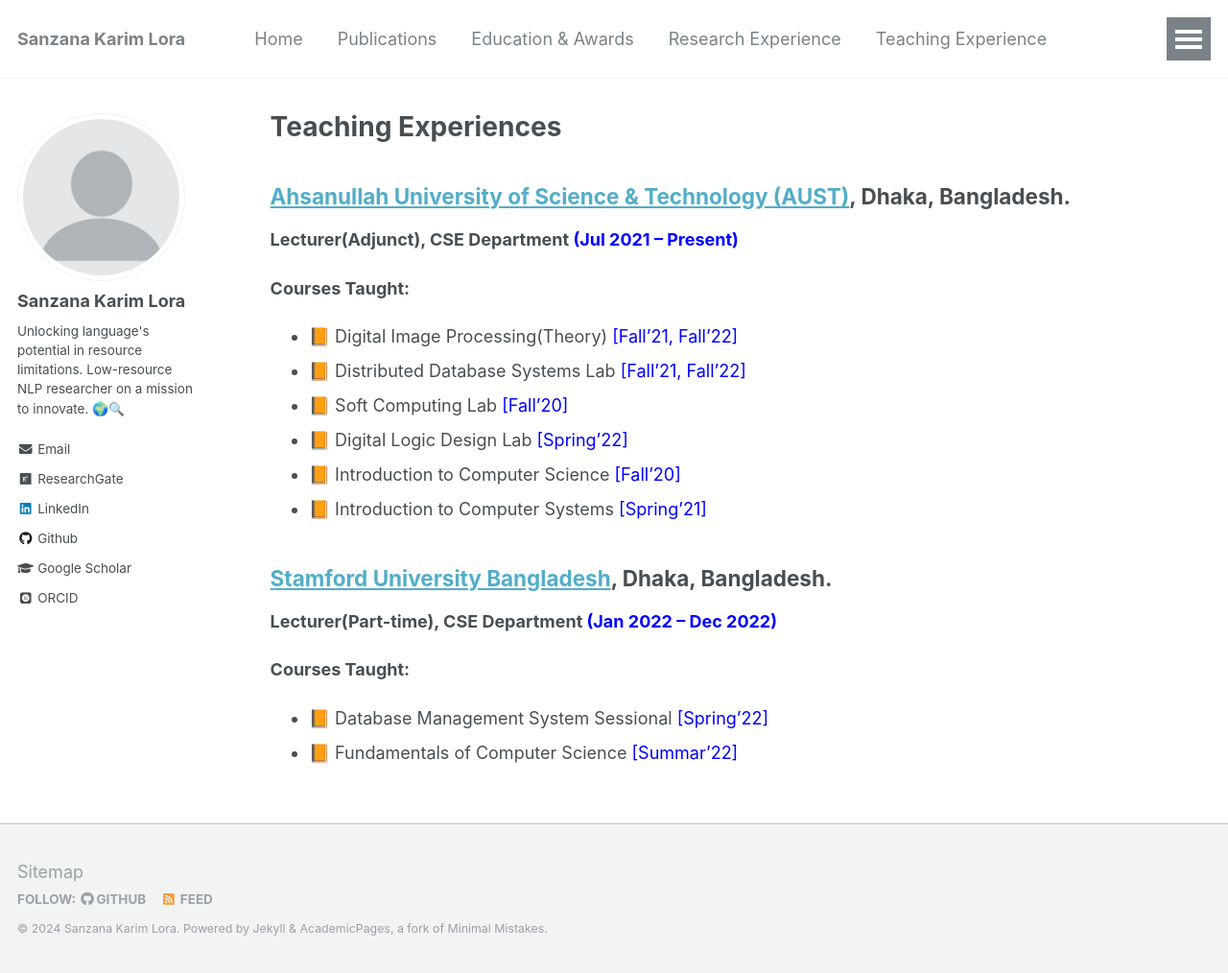
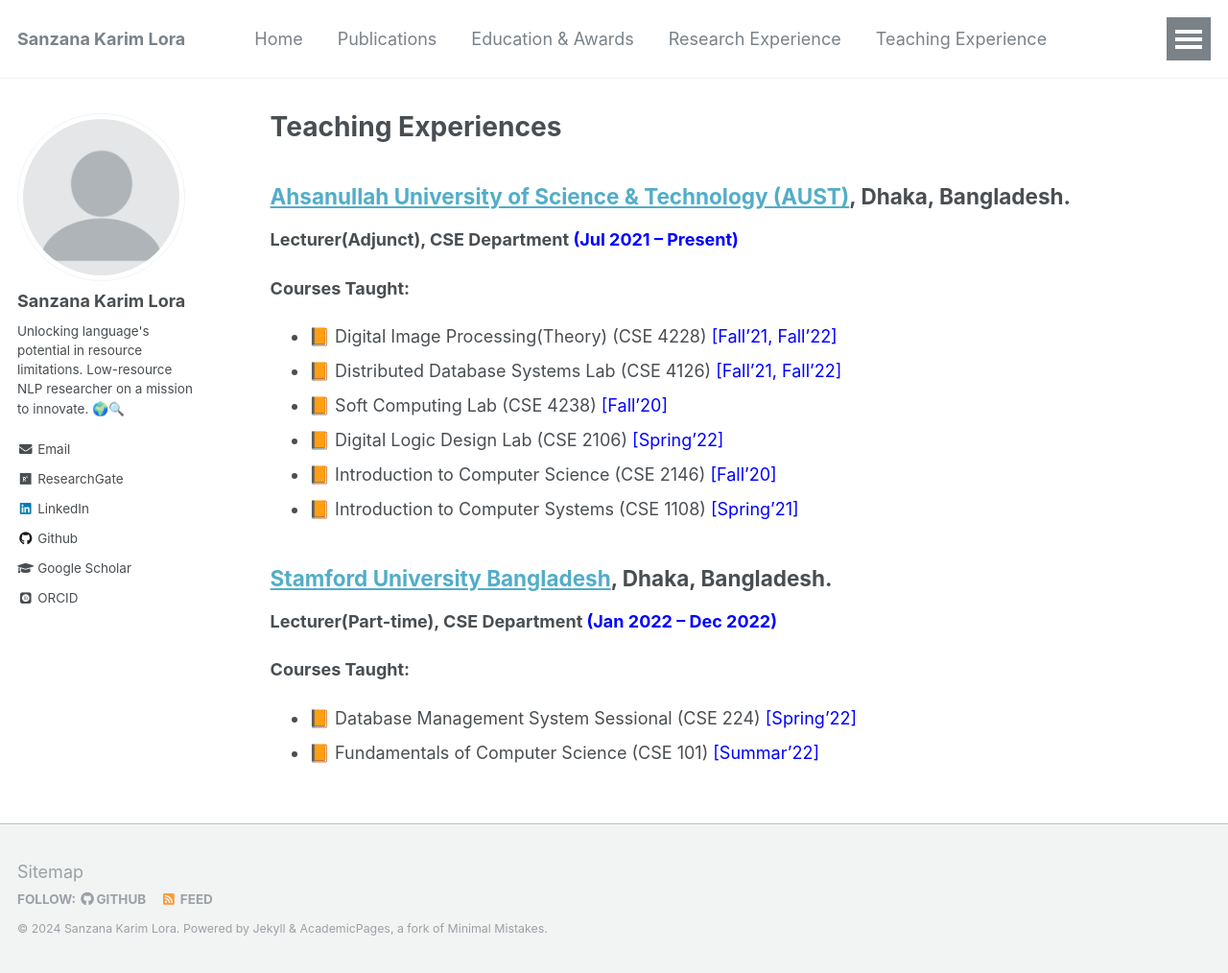
Before and after one commit to sanzanalora/sanzanalora.github.io, a Jekyll site: the page built from _pages/teaching_experiences.md, in a window 1280 px wide and 1014 px high. Shown: the whole window at 96% size. Built offline with Jekyll 4.4.1, drawn with Linux system fonts in a browser that asks for light colours; some web fonts are replaced.

Commit message:
Update teaching_experiences.md

```diff
--- a/_pages/teaching_experiences.md
+++ b/_pages/teaching_experiences.md
@@ -10,16 +10,16 @@ author_profile: true
 
 
 **Courses Taught:**
--  📙 Digital Image Processing(Theory) <span style="color:Blue"> [Fall'21, Fall'22] </span>
--  📙 Distributed Database Systems Lab <span style="color:Blue"> [Fall'21, Fall'22] </span>
--  📙 Soft Computing Lab <span style="color:Blue"> [Fall'20] </span>
--  📙 Digital Logic Design Lab <span style="color:Blue"> [Spring'22] </span>
--  📙 Introduction to Computer Science <span style="color:Blue"> [Fall'20] </span>
--  📙 Introduction to Computer Systems <span style="color:Blue"> [Spring'21] </span>
+-  📙 Digital Image Processing(Theory) (CSE 4228) <span style="color:Blue"> [Fall'21, Fall'22] </span>
+-  📙 Distributed Database Systems Lab (CSE 4126) <span style="color:Blue"> [Fall'21, Fall'22] </span>
+-  📙 Soft Computing Lab (CSE 4238) <span style="color:Blue"> [Fall'20] </span>
+-  📙 Digital Logic Design Lab (CSE 2106) <span style="color:Blue"> [Spring'22] </span>
+-  📙 Introduction to Computer Science (CSE 2146) <span style="color:Blue"> [Fall'20] </span>
+-  📙 Introduction to Computer Systems (CSE 1108) <span style="color:Blue"> [Spring'21] </span>
 
 ## [Stamford University Bangladesh](https://www.stamforduniversity.edu.bd/), Dhaka, Bangladesh.
 **Lecturer(Part-time), CSE Department <span style="color:Blue">(Jan 2022 – Dec 2022)</span>**
 
 **Courses Taught:**
--  📙 Database Management System Sessional <span style="color:Blue"> [Spring'22] </span>
--  📙  Fundamentals of Computer Science <span style="color:Blue"> [Summar'22] </span>
+-  📙 Database Management System Sessional (CSE 224) <span style="color:Blue"> [Spring'22] </span>
+-  📙 Fundamentals of Computer Science (CSE 101) <span style="color:Blue"> [Summar'22] </span>
```
